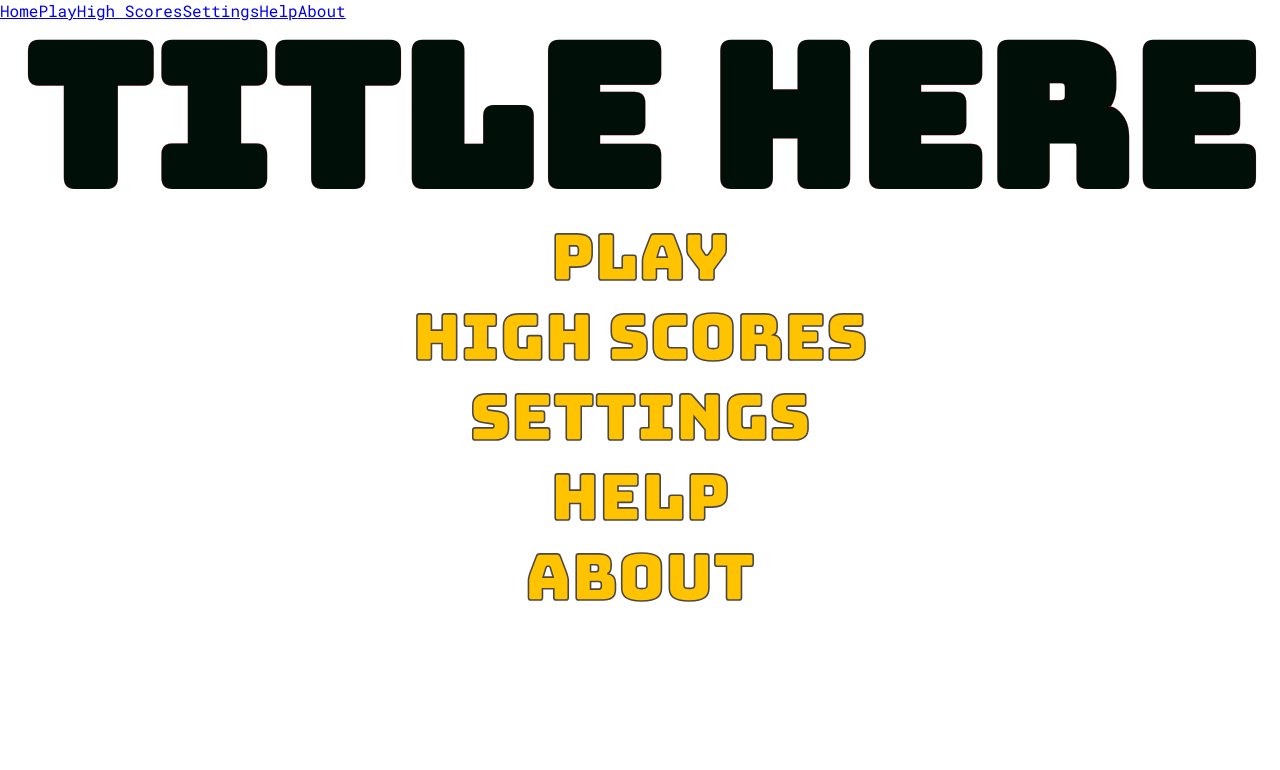
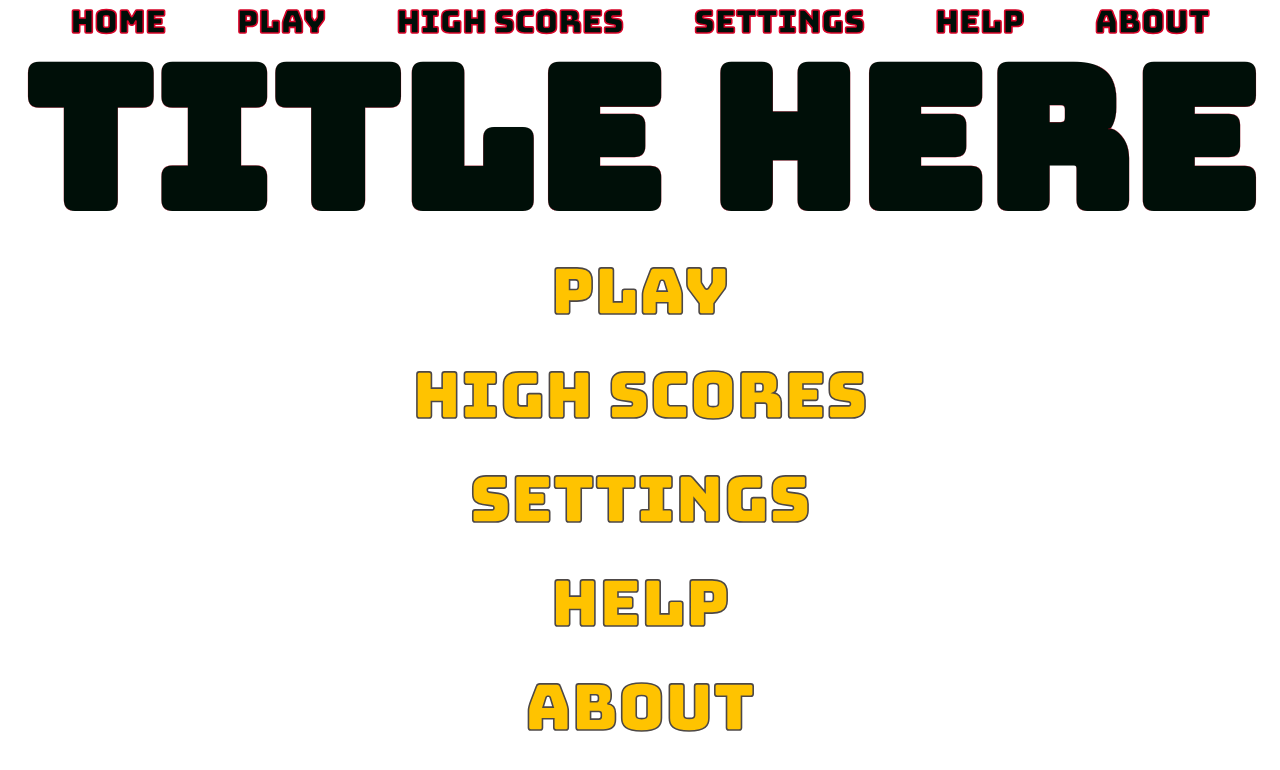
Before and after one commit to EndlessEndless1999/p3-client, a React (Vite) app: page / in a window 1280 px wide. Shown: the top 770 px of the page. Built offline with nearby package versions, Linux system fonts and the light colour scheme.

Commit message:
add NavBar css

```diff
--- a/src/assets/game.css
+++ b/src/assets/game.css
@@ -1,10 +1,3 @@
-.gameContainer {
-  display: flex;
-  flex-direction: column;
-  justify-content: flex-start;
-  align-items: center;
-}
-
 .timer {
   display: flex;
   justify-content: center;
--- a/src/assets/home.css
+++ b/src/assets/home.css
@@ -28,7 +28,7 @@ h1 {
     flex-direction: column;
     justify-content: center;
     align-items: center;
-    line-height: 5rem;
+    line-height: 6.5rem;
 }
 
 .nav a {
--- /dev/null
+++ b/src/assets/navbar.css
@@ -0,0 +1,13 @@
+.NavBar {
+    font-family: 'Bungee', cursive;
+    display: flex;
+    justify-content: space-evenly;
+    font-size: 2rem;
+}
+
+.NavBar a {
+    text-decoration: none;
+    color: #000F08;
+    -webkit-text-stroke-width: 0.1rem;
+    -webkit-text-stroke-color: #D90429;
+}
--- a/src/assets/style.css
+++ b/src/assets/style.css
@@ -1,3 +1,4 @@
+@import url("app.css");
+@import url("navbar.css");
 @import url("home.css");
-@import url("app.css");
 @import url("game.css");
--- a/src/layout/NavBar/index.jsx
+++ b/src/layout/NavBar/index.jsx
@@ -4,7 +4,7 @@ import { NavLink, Outlet } from 'react-router-dom'
 const NavBar = () => {
   return (
     <>
-      <nav>
+      <nav className="NavBar">
         <NavLink to="/">Home</NavLink>
         <NavLink to="/game">Play</NavLink>
         <NavLink to="/high-scores">High Scores</NavLink>
--- a/src/pages/Game/index.jsx
+++ b/src/pages/Game/index.jsx
@@ -3,7 +3,6 @@ import React from 'react'
 const Game = () => {
   return (
     <>
-    <div>
       <div className="timer">
         Timer
       </div>
@@ -29,7 +28,6 @@ const Game = () => {
           log
         </div>
       </div>
-    </div>
     </>
   )
 }
```
Also changed, not shown: src/assets/app.css (line endings or trailing spaces).
